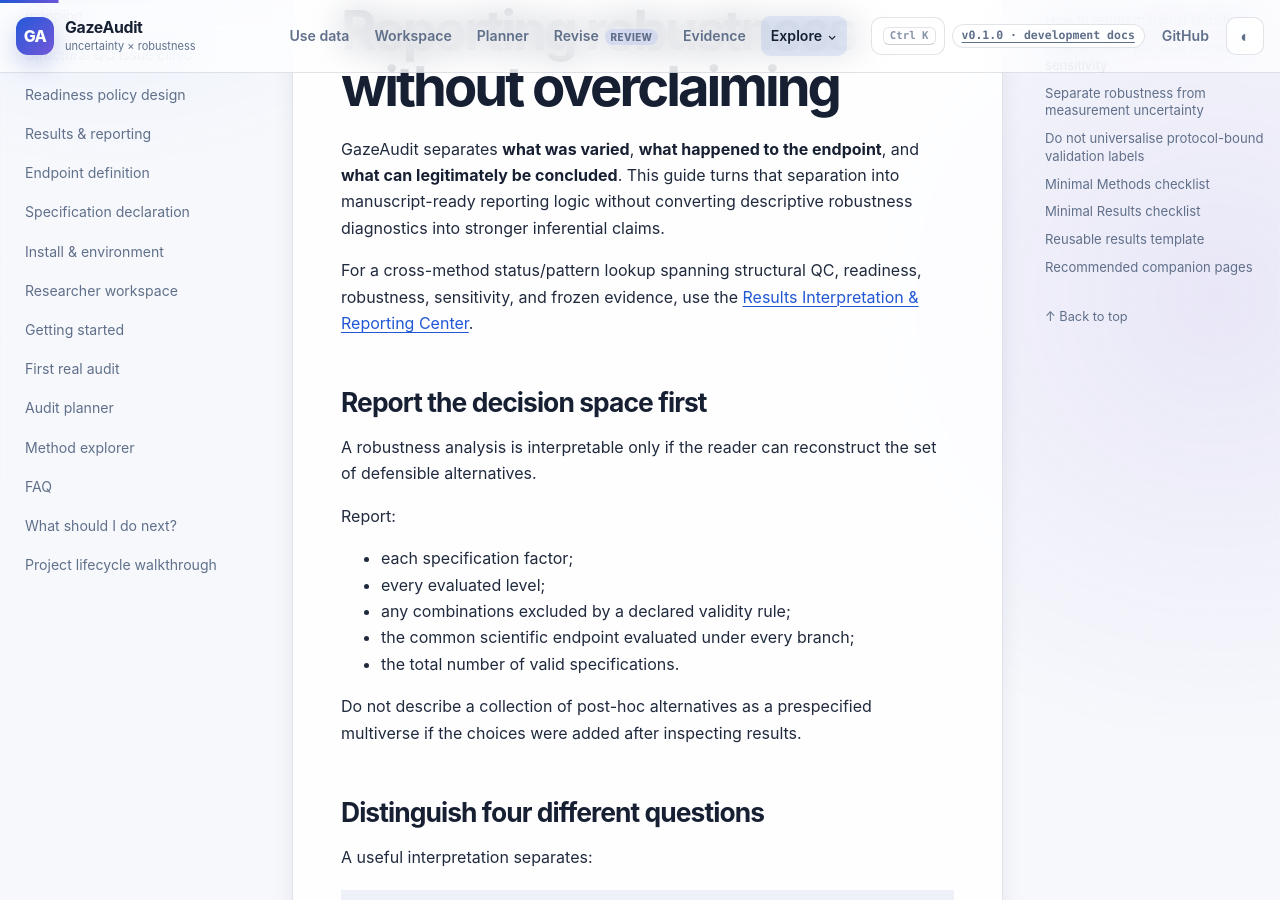
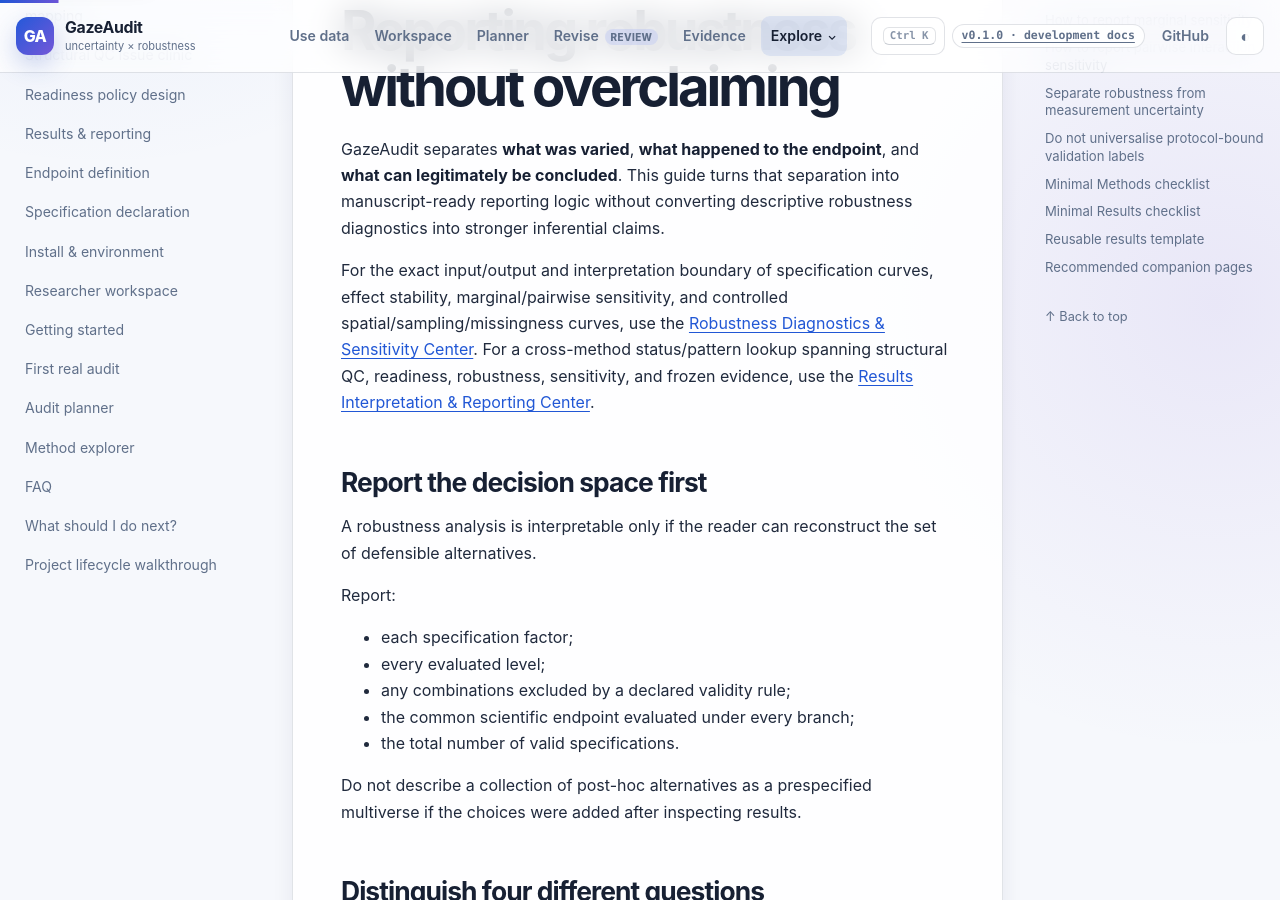
Before and after one commit to stefanosbalaskas/GazeAudit, a Jekyll site: the page built from docs/guides/reporting-robustness.md, in a window 1280 px wide and 900 px high, scrolled down 310 px. Built offline with Jekyll 4.4.1, drawn with Linux system fonts in a browser that asks for light colours.

Commit message:
docs: connect robustness reporting to diagnostic center

```diff
--- a/docs/guides/reporting-robustness.md
+++ b/docs/guides/reporting-robustness.md
@@ -9,7 +9,7 @@ permalink: /docs/guides/reporting-robustness/
 
 GazeAudit separates **what was varied**, **what happened to the endpoint**, and **what can legitimately be concluded**. This guide turns that separation into manuscript-ready reporting logic without converting descriptive robustness diagnostics into stronger inferential claims.
 
-For a cross-method status/pattern lookup spanning structural QC, readiness, robustness, sensitivity, and frozen evidence, use the [Results Interpretation & Reporting Center]({{ '/docs/reporting-center/' | relative_url }}).
+For the exact input/output and interpretation boundary of specification curves, effect stability, marginal/pairwise sensitivity, and controlled spatial/sampling/missingness curves, use the [Robustness Diagnostics & Sensitivity Center]({{ '/docs/diagnostics/' | relative_url }}). For a cross-method status/pattern lookup spanning structural QC, readiness, robustness, sensitivity, and frozen evidence, use the [Results Interpretation & Reporting Center]({{ '/docs/reporting-center/' | relative_url }}).
 
 ## Report the decision space first
 
```
